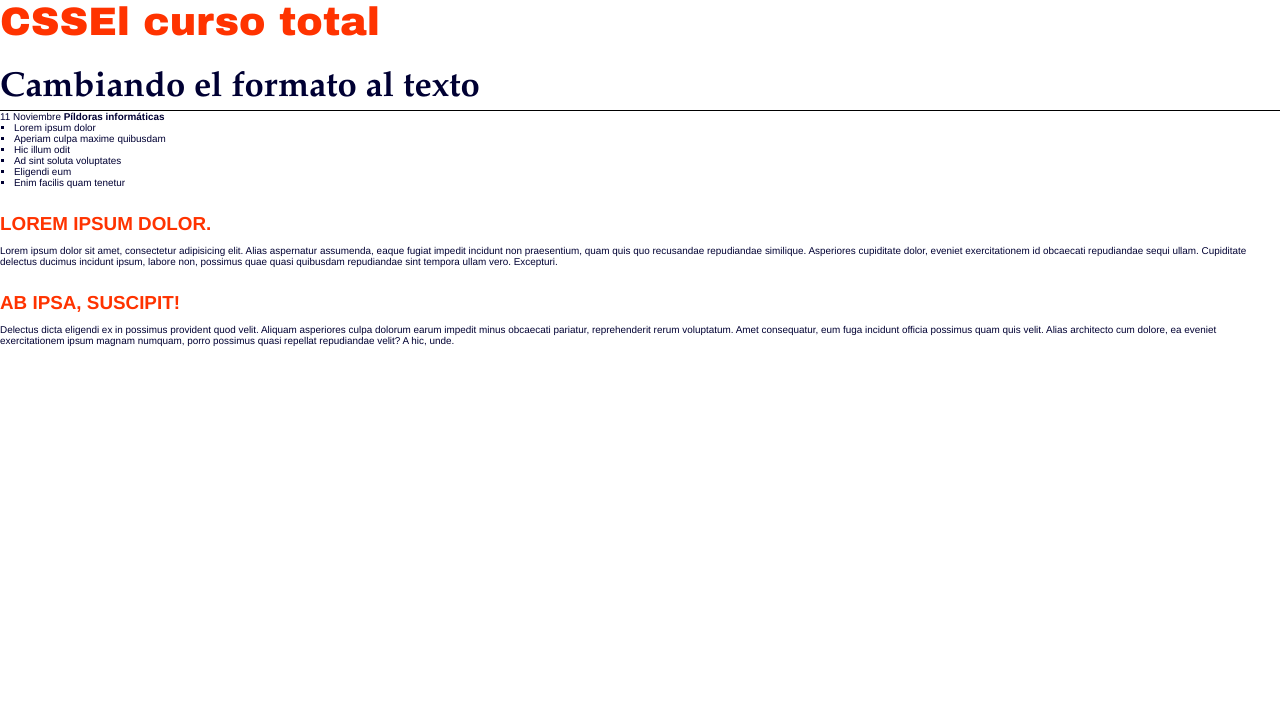
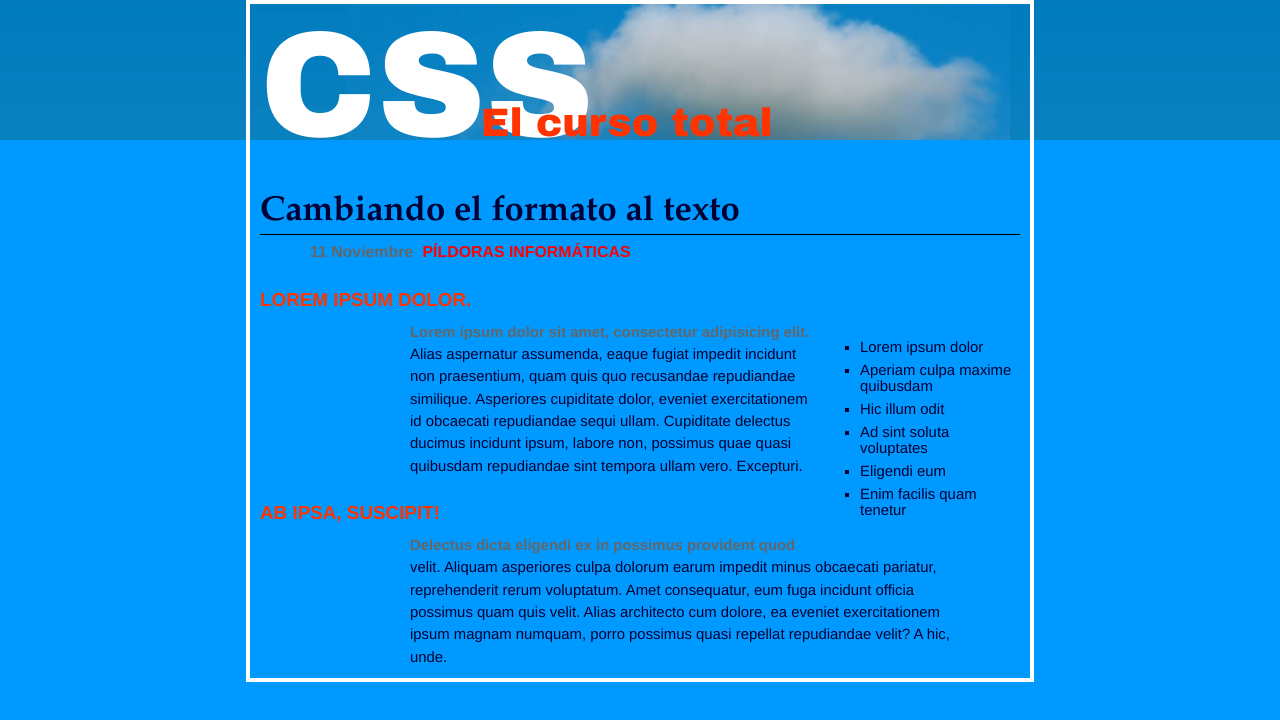
Before and after one commit to cizquierdof/cursoCSS, a plain HTML site: page formato_texto/formato_texto.html in a window 1280 px wide. Drawn offline with Linux system fonts and the light colour scheme.

Commit message:
formato de texto

```diff
--- a/formato_texto/formato_texto.html
+++ b/formato_texto/formato_texto.html
@@ -5,37 +5,85 @@
     <title>Formato de texto CSS</title>
     <style>
         @import url(resetCSS.css);
-        body{
-            color:#003;
+
+        body {
+            color: #003;
             font-family: "Helvetica Neue", Arial, Helvetica, sans-serif;
             font-size: 62%;
+            background:#09f url("imagenes/fondo_div.png") repeat-x;
         }
-        #principal h1{
-            color:#f30;
+
+        #principal h1 {
+            color: #f30;
             font-family: "Arial Black", Arial, Helvetica, sans-serif;
             font-size: 4em;
         }
-        #principal h2{
-            font: bold 3.5em "Hoefler Text",Garamond,Times,serif;
+
+        #principal h2 {
+            font: bold 3.5em "Hoefler Text", Garamond, Times, serif;
             border-bottom: 1px solid black;
             margin-top: 25px;
         }
-        #principal h3{
-            color:#f30;
+
+        #principal h3 {
+            color: #f30;
             font-size: 1.9em;
             font-weight: bold;
             text-transform: uppercase;
             margin: 25px 0 10px 0;
         }
 
+        #principal p {
+            font-size: 1.5em;
+            line-height: 150%;
+            margin: 0 50px 10px 150px;
+        }
+
+        #principal p:first-line {
+            color: #666;
+            font-weight: bold;
+        }
+        #principal ul{
+            margin: 50px 0 25px 50px;
+            width: 160px;
+            float: right;
+        }
+        #principal li{
+            color: #000033;
+            font-size: 1.5em;
+            margin-bottom: 7px;
+        }
+        #principal .autor{
+            font-size: 1.6em;
+            margin: 5px 0 25px 50px;
+        }
+        #principal .autor strong{
+            color: red;
+            text-transform: uppercase;
+            margin-left: 5px;
+        }
+        #principal{
+            width: 760px;
+            margin: auto;
+            border: 4px solid white;
+            padding: 0 10px;
+            background: url("imagenes/fondo.jpg") no-repeat;
+        }
+        #principal h1 strong{
+            font-size: 150px;
+            color: white;
+            margin-right: -0.75em;
+        }
     </style>
 
 </head>
 <body>
 <div id="principal">
     <h1><strong>CSS</strong>El curso total</h1>
+
     <h2>Cambiando el formato al texto</h2>
-    <p>11 Noviembre <strong>Píldoras informáticas</strong></p>
+
+    <p class="autor">11 Noviembre <strong>Píldoras informáticas</strong></p>
     <ul>
         <li>Lorem ipsum dolor</li>
         <li>Aperiam culpa maxime quibusdam</li>
```
Also changed, not shown: formato_texto/imagenes/fondo.jpg (added), formato_texto/imagenes/fondo_div.png (added).
